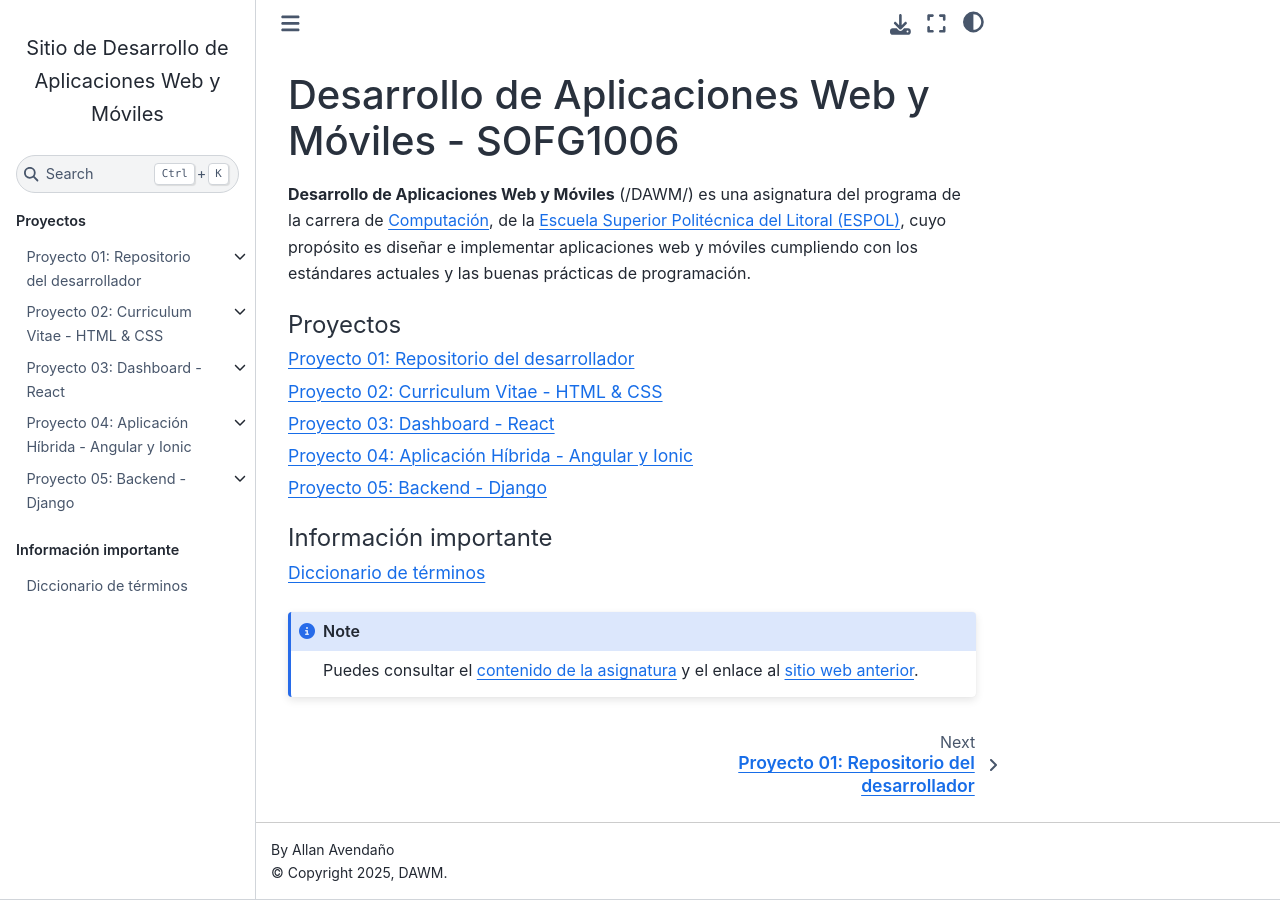
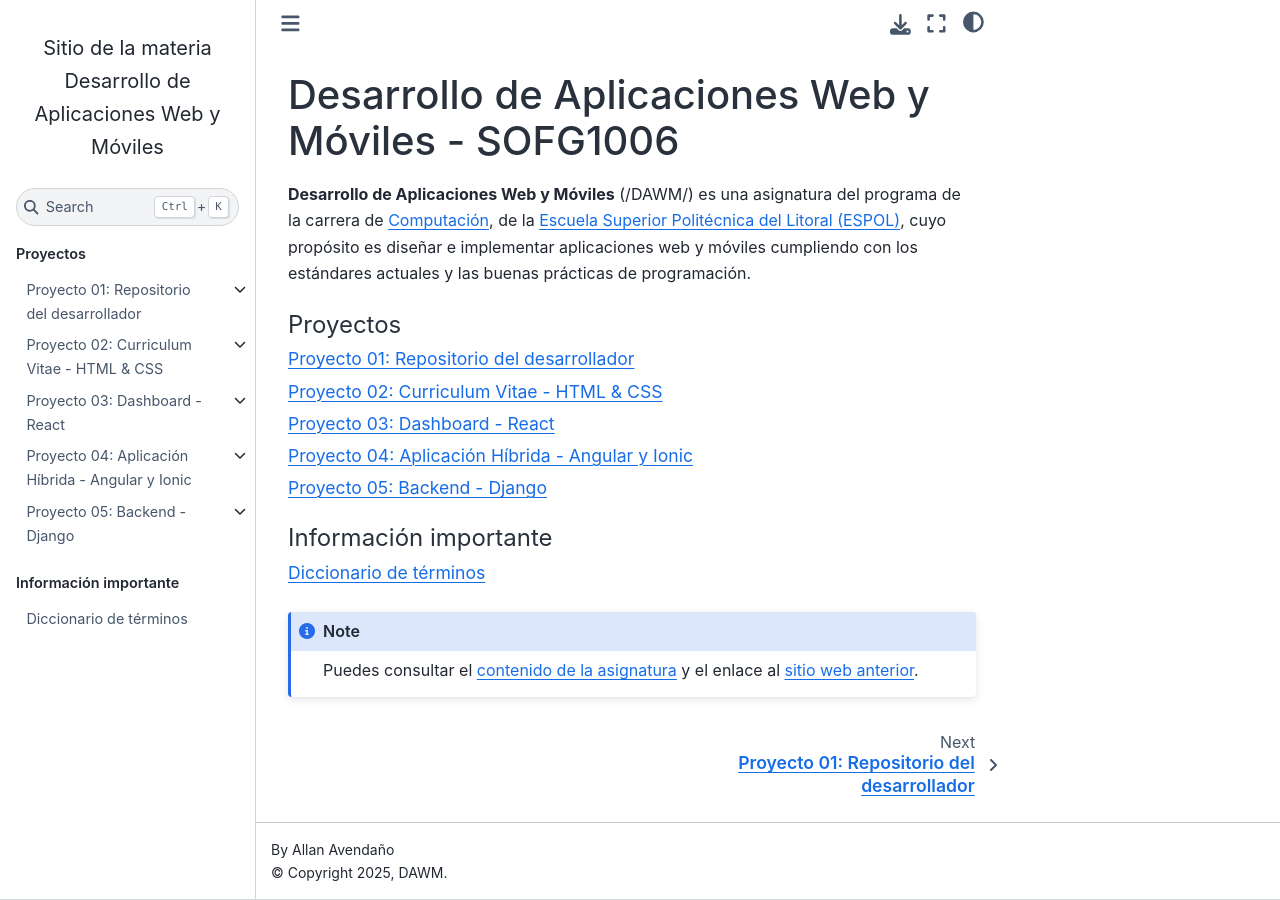
Before and after one commit to DAWMFIEC/DAWM-AI, a Sphinx documentation site: the page built from docs/source/index.rst, in a window 1280 px wide. Built offline with Sphinx 7.4.7 and the Sphinx Book theme 1.1.4, drawn with Linux system fonts in a browser that asks for light colours; pages that are not in the unit, such as notebooks, are missing from menus.

Commit message:
html_title

```diff
--- a/docs/source/conf.py
+++ b/docs/source/conf.py
@@ -9,7 +9,7 @@ author = 'Allan Avendaño'
 release = '0.1'
 version = '0.1.0'
 
-html_title = "Sitio de " + project
+html_title = "Sitio de la materia " + project
 
 # -- General configuration
 
```
